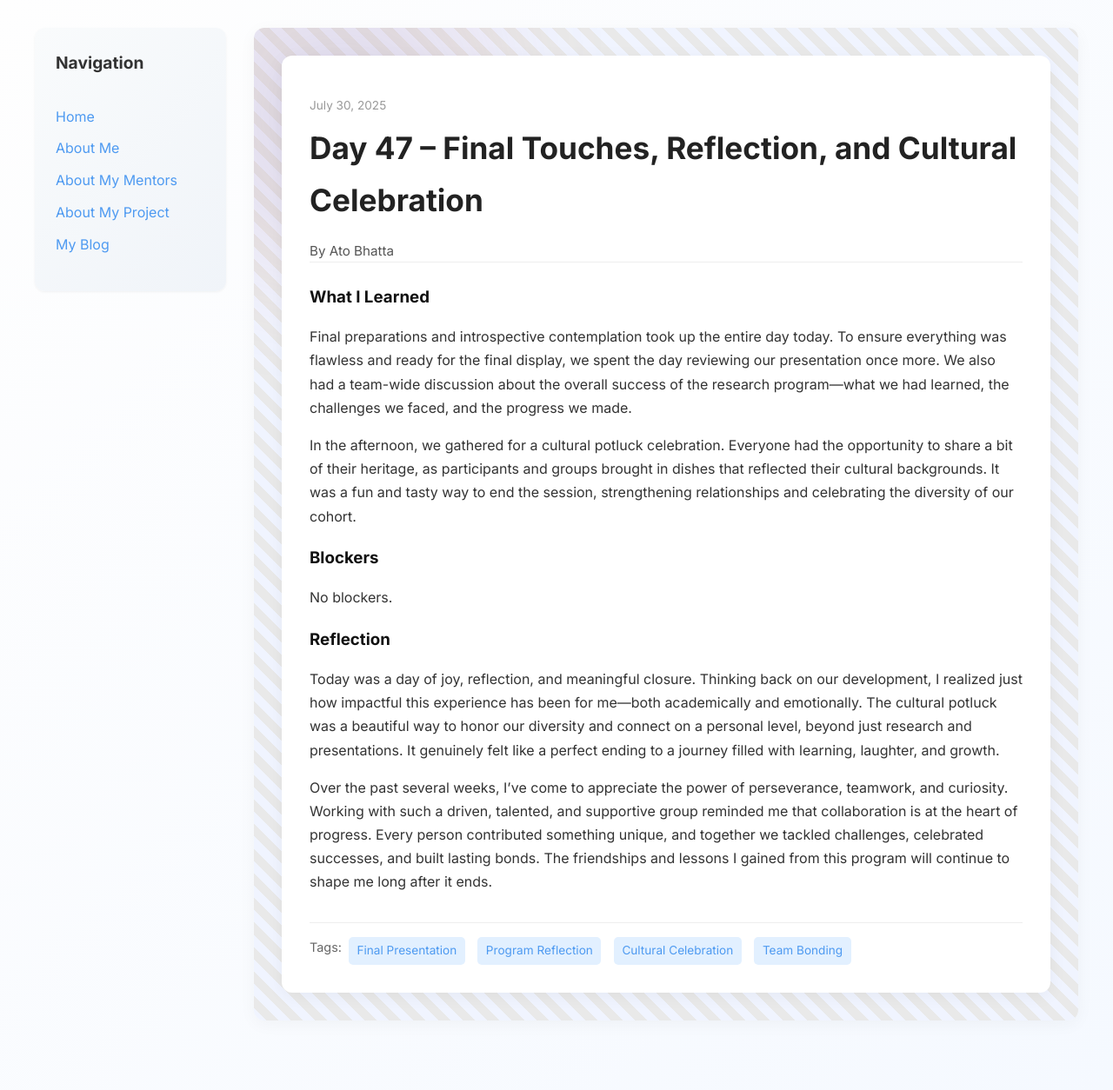
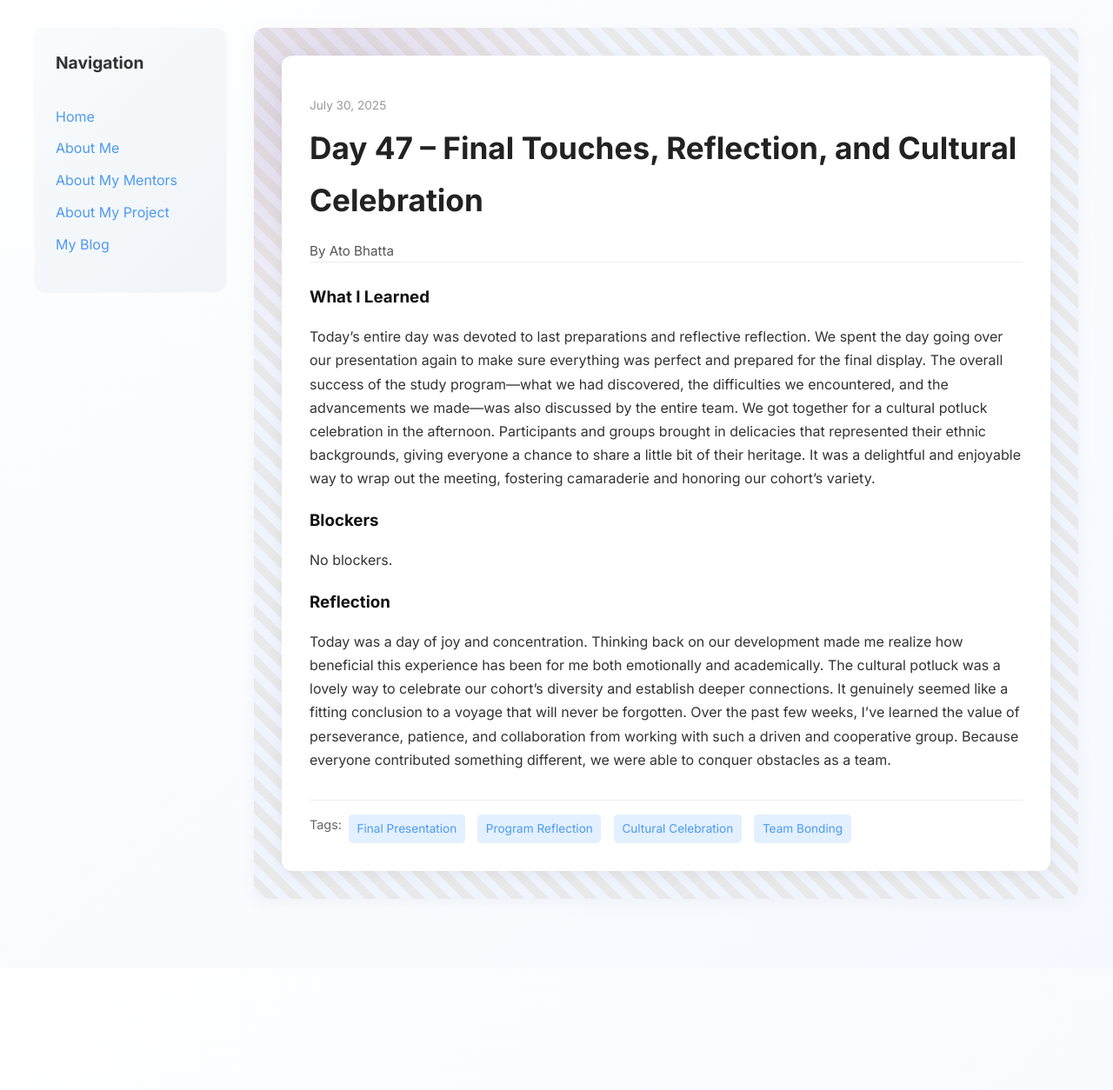
Before and after one commit to Ato-2025/Ato-2025.github.io, a Jekyll site: the page built from _posts/2025-07-30-day-47.md, in a window 1280 px wide. Shown: the whole page at 87% size. Built offline with Jekyll 4.4.1, drawn with Linux system fonts in a browser that asks for light colours; after the commit the page ends 1114 px from its top, so only the background shows below that.

Commit message:
Update 2025-07-30-day-47.md

```diff
--- a/_posts/2025-07-30-day-47.md
+++ b/_posts/2025-07-30-day-47.md
@@ -8,15 +8,11 @@ tags: ["Final Presentation", "Program Reflection", "Cultural Celebration", "Team
 
 
 what_i_learned: |
-  Final preparations and introspective contemplation took up the entire day today. To ensure everything was flawless and ready for the final display, we spent the day reviewing our presentation once more. We also had a team-wide discussion about the overall success of the research program—what we had learned, the challenges we faced, and the progress we made.
-
-  In the afternoon, we gathered for a cultural potluck celebration. Everyone had the opportunity to share a bit of their heritage, as participants and groups brought in dishes that reflected their cultural backgrounds. It was a fun and tasty way to end the session, strengthening relationships and celebrating the diversity of our cohort.
+  Today's entire day was devoted to last preparations and reflective reflection.  We spent the day going over our presentation again to make sure everything was perfect and prepared for the final display.  The overall success of the study program—what we had discovered, the difficulties we encountered, and the advancements we made—was also discussed by the entire team. We got together for a cultural potluck celebration in the afternoon.  Participants and groups brought in delicacies that represented their ethnic backgrounds, giving everyone a chance to share a little bit of their heritage.  It was a delightful and enjoyable way to wrap out the meeting, fostering camaraderie and honoring our cohort's variety.
 
 blockers: |
   No blockers.
 
 reflection: |
-  Today was a day of joy, reflection, and meaningful closure. Thinking back on our development, I realized just how impactful this experience has been for me—both academically and emotionally. The cultural potluck was a beautiful way to honor our diversity and connect on a personal level, beyond just research and presentations. It genuinely felt like a perfect ending to a journey filled with learning, laughter, and growth.
-
-  Over the past several weeks, I've come to appreciate the power of perseverance, teamwork, and curiosity. Working with such a driven, talented, and supportive group reminded me that collaboration is at the heart of progress. Every person contributed something unique, and together we tackled challenges, celebrated successes, and built lasting bonds. The friendships and lessons I gained from this program will continue to shape me long after it ends.
+  Today was a day of joy and concentration.  Thinking back on our development made me realize how beneficial this experience has been for me both emotionally and academically.  The cultural potluck was a lovely way to celebrate our cohort's diversity and establish deeper connections.  It genuinely seemed like a fitting conclusion to a voyage that will never be forgotten. Over the past few weeks, I've learned the value of perseverance, patience, and collaboration from working with such a driven and cooperative group.  Because everyone contributed something different, we were able to conquer obstacles as a team.
 ---
```
